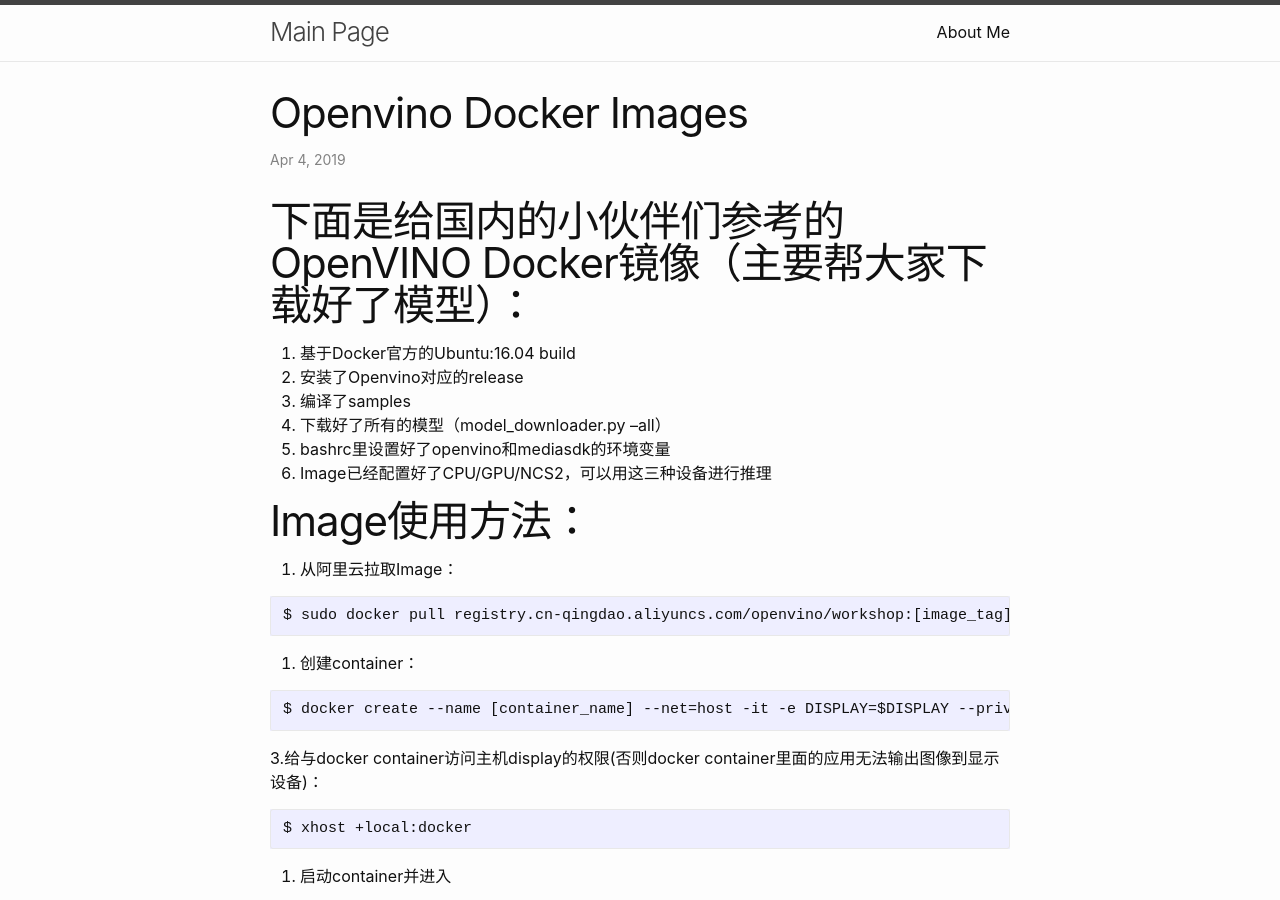
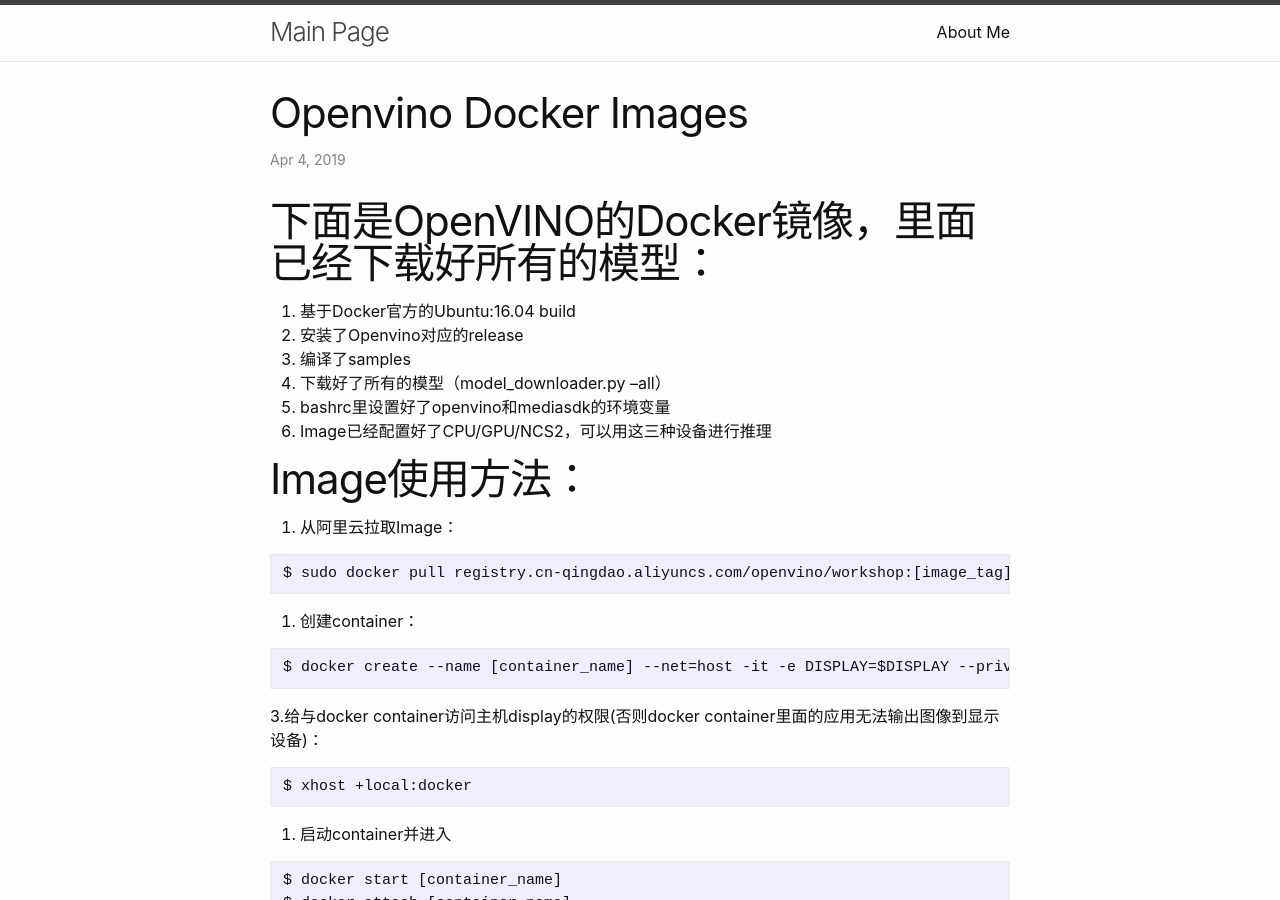
Before and after one commit to decemberpei/decemberpei.github.io, a Jekyll site: the page built from _posts/2019-04-04-Openvino-Docker-Images.md, in a window 1280 px wide and 900 px high. Built offline with Jekyll 4.4.1, drawn with Linux system fonts in a browser that asks for light colours; comment, search, counter and statistics services are not loaded.

Commit message:
Update 2019-04-04-Openvino-Docker-Images.md

```diff
--- a/_posts/2019-04-04-Openvino-Docker-Images.md
+++ b/_posts/2019-04-04-Openvino-Docker-Images.md
@@ -1,7 +1,7 @@
 ---
 layout: post
 ---
-# 下面是给国内的小伙伴们参考的OpenVINO Docker镜像（主要帮大家下载好了模型）：
+# 下面是OpenVINO的Docker镜像，里面已经下载好所有的模型：
 1. 基于Docker官方的Ubuntu:16.04 build
 2. 安装了Openvino对应的release
 3. 编译了samples
```
